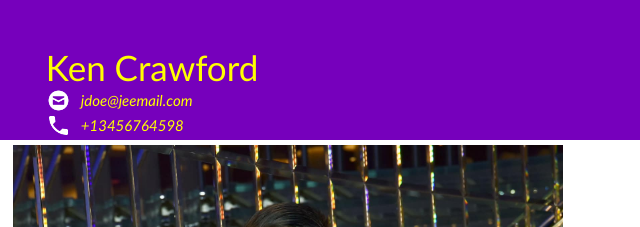
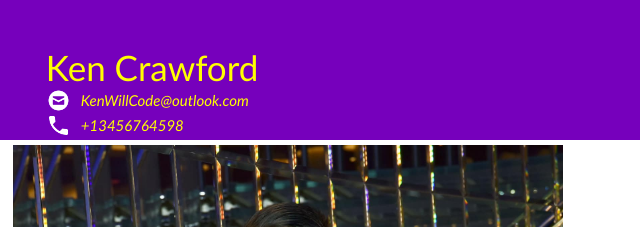
Before and after one commit to GitForceJedi/portfolio, a plain HTML site: page index.html in a window 1280 px wide. Shown: the top 227 px of the page, 0-640 px from the left. Drawn offline with Linux system fonts and the light colour scheme.

Commit message:
Update index.html

```diff
--- a/index.html
+++ b/index.html
@@ -13,7 +13,7 @@
           Ken Crawford
           <div class="contact_info">
             <img src="html_finalprojimages/envelope.png" alt="https://icons8.com/icon/124377/circled-envelope"/>
-          jdoe@jeemail.com
+          KenWillCode@outlook.com
         </div>
         <div style="clear:both;"></div>
         <div class="contact_info">
```
